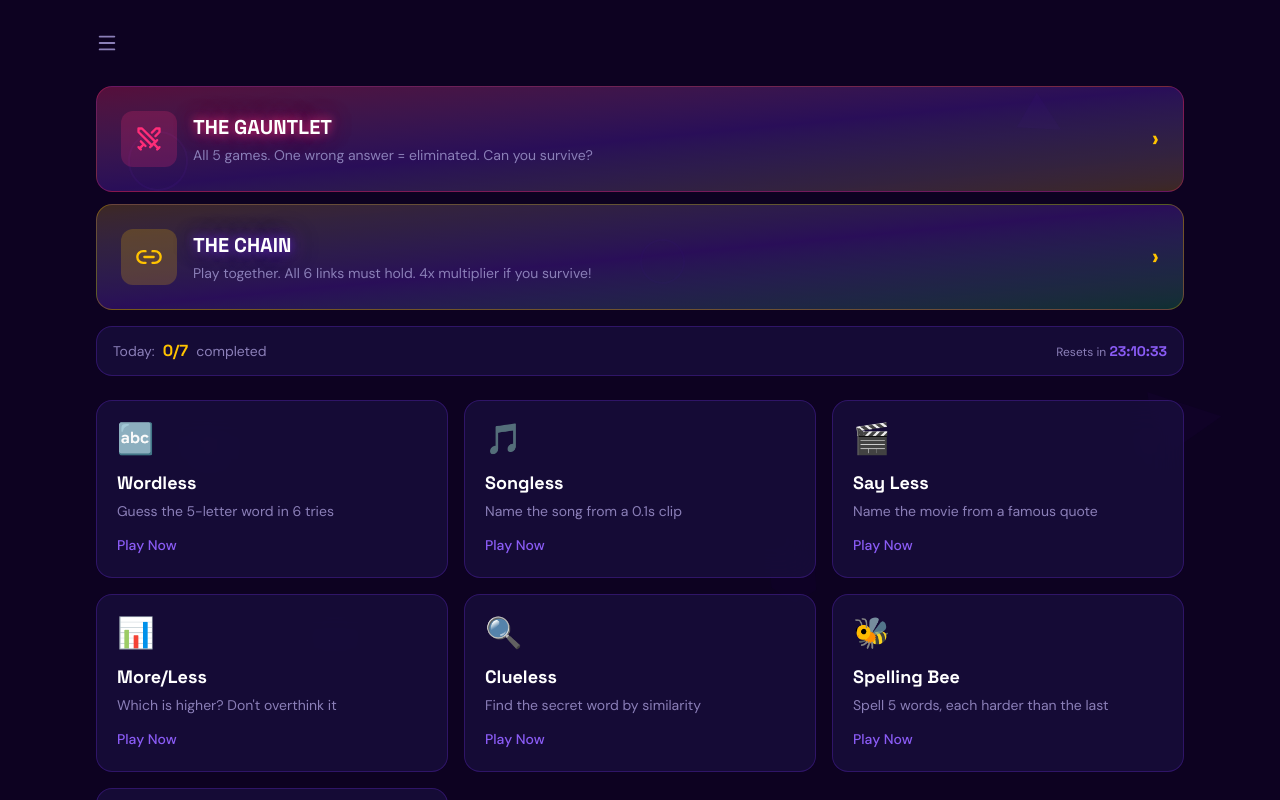
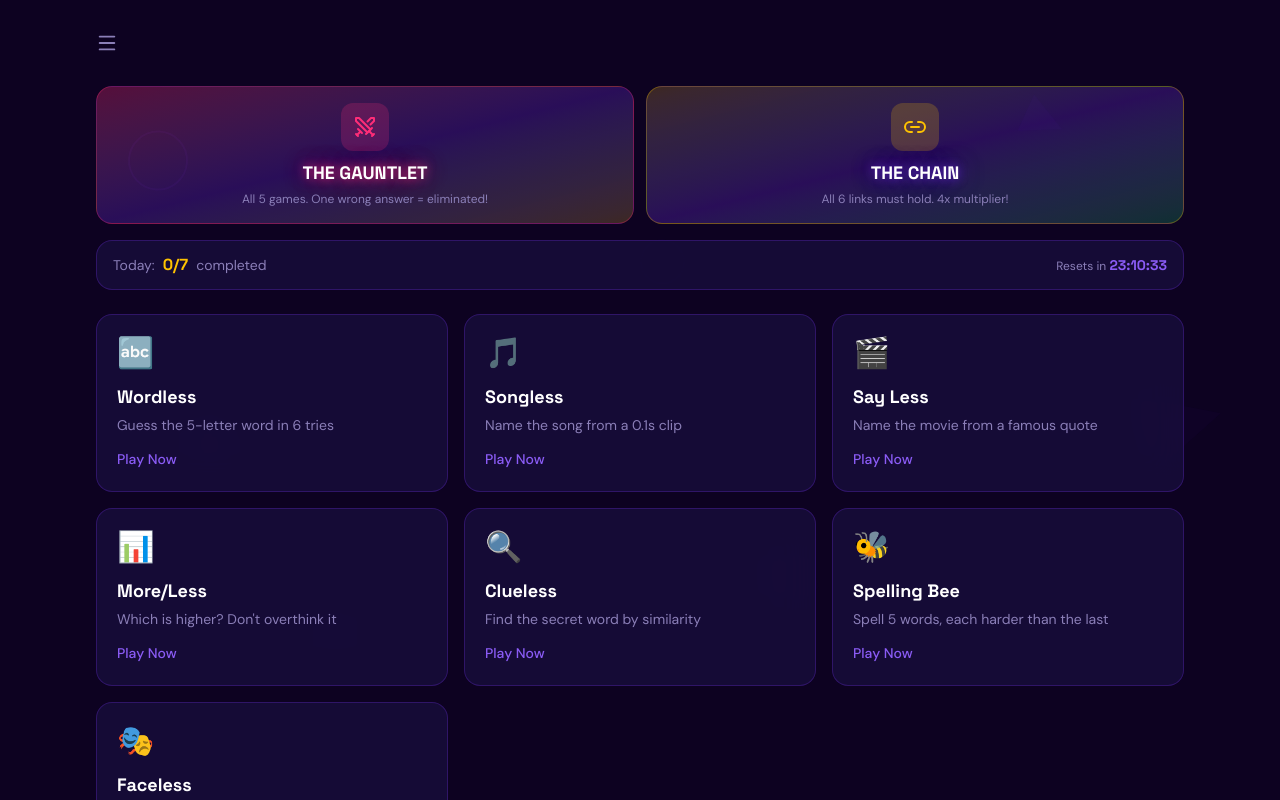
Before and after one commit to davveftc/gauntlet-games, a Next.js app: page / in a window 1280 px wide. Shown: the top 800 px of the page. Built offline with nearby package versions, Linux system fonts and the light colour scheme; no server answers.

Commit message:
Put Gauntlet and Chain banners side by side on home page
Use a 2-column grid so both banners share the same row. Switch to a
compact vertical layout with centered icon/text to fit the narrower
cards cleanly.

https://claude.ai/code/session_01EVDdpmH8w96u3yipyW6mJo

```diff
--- a/src/app/page.tsx
+++ b/src/app/page.tsx
@@ -67,8 +67,10 @@ export default function HomePage() {
   return (
     <div className="pt-6">
       <TopBar />
-      <GauntletBanner />
-      <ChainBanner />
+      <div className="grid grid-cols-2 gap-3">
+        <GauntletBanner />
+        <ChainBanner />
+      </div>
       <DailyStatus history={history} />
       <GameGrid games={GAMES} history={history} />
     </div>
--- a/src/components/home/ChainBanner.tsx
+++ b/src/components/home/ChainBanner.tsx
@@ -7,25 +7,24 @@ export default function ChainBanner() {
   return (
     <Link href="/chain">
       <motion.div
-        className="relative overflow-hidden rounded-2xl p-6 bg-gradient-to-br from-accent/20 via-primary/30 to-success/20 border border-accent/30 cursor-pointer group mt-3"
+        className="relative overflow-hidden rounded-2xl p-4 bg-gradient-to-br from-accent/20 via-primary/30 to-success/20 border border-accent/30 cursor-pointer group h-full"
         whileHover={{ scale: 1.02 }}
         whileTap={{ scale: 0.98 }}
       >
         <div className="absolute inset-0 bg-gradient-to-r from-accent/10 to-success/10 opacity-0 group-hover:opacity-100 transition-opacity" />
 
-        <div className="relative z-10 flex items-center gap-4">
-          <div className="w-14 h-14 rounded-xl bg-accent/20 flex items-center justify-center">
-            <Link2 size={28} className="text-accent" />
+        <div className="relative z-10 flex flex-col items-center text-center gap-2">
+          <div className="w-12 h-12 rounded-xl bg-accent/20 flex items-center justify-center">
+            <Link2 size={24} className="text-accent" />
           </div>
-          <div className="flex-1">
-            <h2 className="font-display text-xl font-bold neon-text">
+          <div>
+            <h2 className="font-display text-lg font-bold neon-text">
               THE CHAIN
             </h2>
-            <p className="text-muted text-sm mt-1">
-              Play together. All 6 links must hold. 4x multiplier if you survive!
+            <p className="text-muted text-xs mt-1">
+              All 6 links must hold. 4x multiplier!
             </p>
           </div>
-          <div className="text-accent text-2xl font-bold">&#8250;</div>
         </div>
       </motion.div>
     </Link>
--- a/src/components/home/GauntletBanner.tsx
+++ b/src/components/home/GauntletBanner.tsx
@@ -7,25 +7,24 @@ export default function GauntletBanner() {
   return (
     <Link href="/gauntlet">
       <motion.div
-        className="relative overflow-hidden rounded-2xl p-6 bg-gradient-to-br from-secondary/30 via-primary/30 to-accent/20 border border-secondary/30 cursor-pointer group"
+        className="relative overflow-hidden rounded-2xl p-4 bg-gradient-to-br from-secondary/30 via-primary/30 to-accent/20 border border-secondary/30 cursor-pointer group h-full"
         whileHover={{ scale: 1.02 }}
         whileTap={{ scale: 0.98 }}
       >
         <div className="absolute inset-0 bg-gradient-to-r from-secondary/10 to-accent/10 opacity-0 group-hover:opacity-100 transition-opacity" />
 
-        <div className="relative z-10 flex items-center gap-4">
-          <div className="w-14 h-14 rounded-xl bg-secondary/20 flex items-center justify-center">
-            <Swords size={28} className="text-secondary" />
+        <div className="relative z-10 flex flex-col items-center text-center gap-2">
+          <div className="w-12 h-12 rounded-xl bg-secondary/20 flex items-center justify-center">
+            <Swords size={24} className="text-secondary" />
           </div>
-          <div className="flex-1">
-            <h2 className="font-display text-xl font-bold neon-text-pink">
+          <div>
+            <h2 className="font-display text-lg font-bold neon-text-pink">
               THE GAUNTLET
             </h2>
-            <p className="text-muted text-sm mt-1">
-              All 5 games. One wrong answer = eliminated. Can you survive?
+            <p className="text-muted text-xs mt-1">
+              All 5 games. One wrong answer = eliminated!
             </p>
           </div>
-          <div className="text-accent text-2xl font-bold">&#8250;</div>
         </div>
       </motion.div>
     </Link>
```
